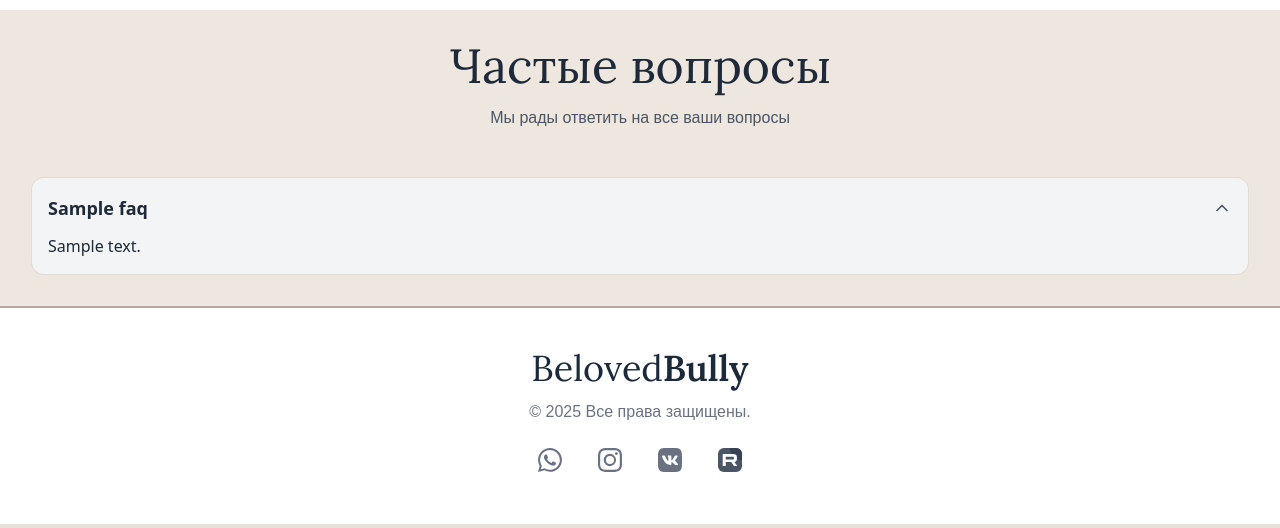
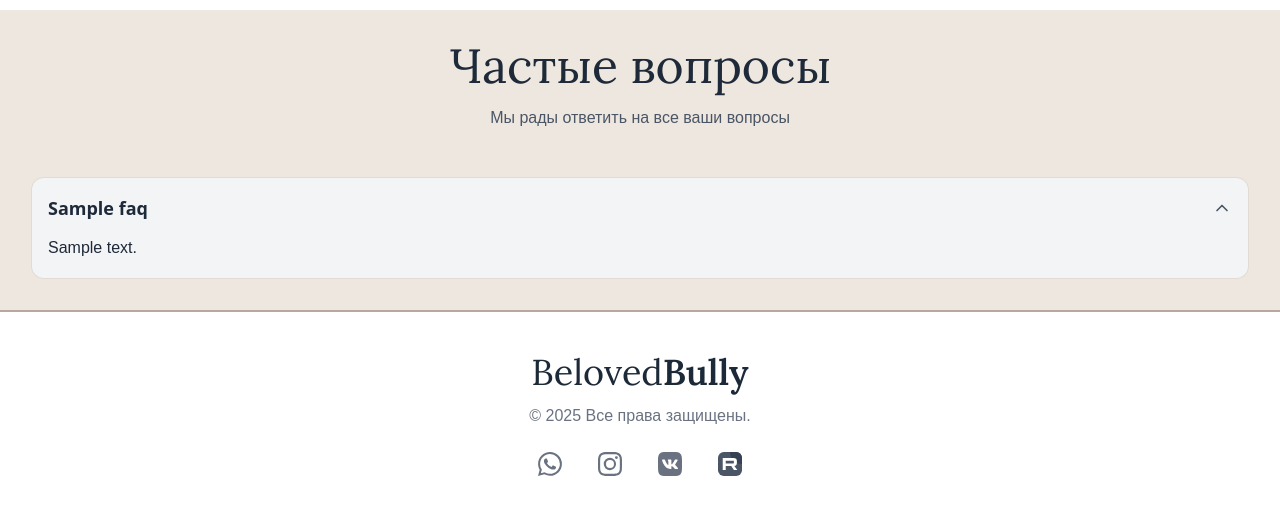
Before and after one commit to thebotmachine/belovedbully, a Django app: page / in a window 1280 px wide. Shown: the part 2252-2780 px from the top of the page. Run offline with Django 5.2, Linux system fonts and the light colour scheme; tables that the repository leaves empty hold one stand-in row (values such as "Sample post"); grey boxes marked "Sample" are stand-in pictures; parts of the project's set-up code (start-up, migrations or seed data) failed here and were passed over; some libraries are stand-ins or nearby versions; some web fonts are replaced.

Commit message:
Добавление класса prose в faq.answer

```diff
--- a/info/templates/info/faq_list_partial.html
+++ b/info/templates/info/faq_list_partial.html
@@ -25,7 +25,7 @@
                     </svg>
                 </button>
                 <div id="hs-basic-with-title-and-arrow-stretched-collapse-{{ forloop.counter }}"
-                     class="hs-accordion-content w-full overflow-hidden transition-[height] duration-300 {% if not forloop.first %}hidden{% endif %}"
+                     class="hs-accordion-content prose w-full overflow-hidden transition-[height] duration-300 {% if not forloop.first %}hidden{% endif %}"
                      role="region" aria-labelledby="hs-basic-with-title-and-arrow-stretched-heading-{{ forloop.counter }}">
                     <p class="text-gray-800">
                         {{ faq.answer|safe }}
```
